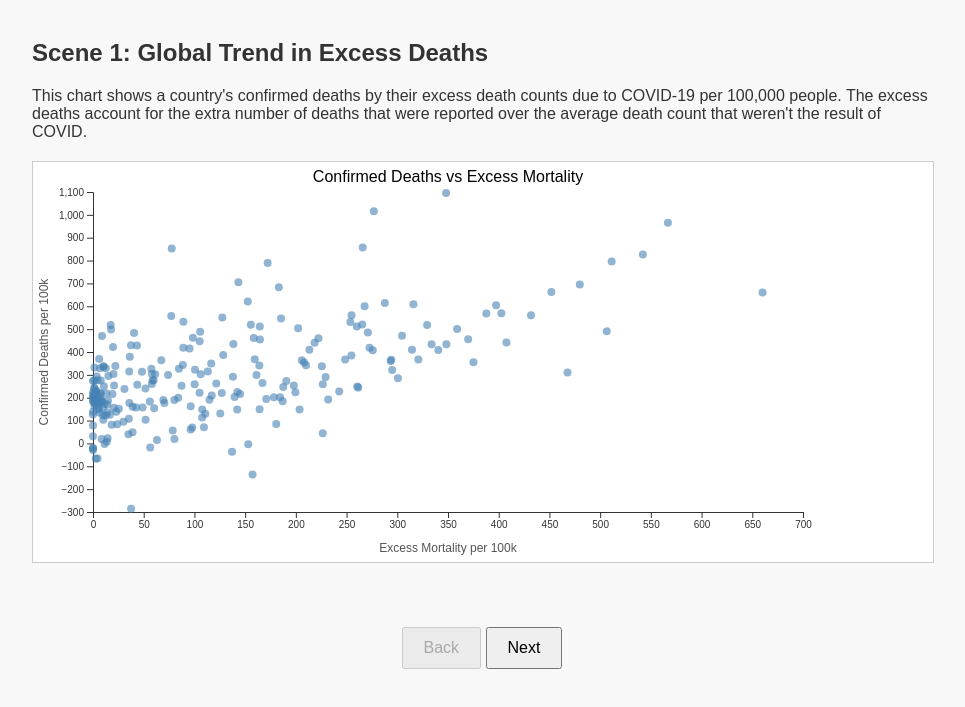
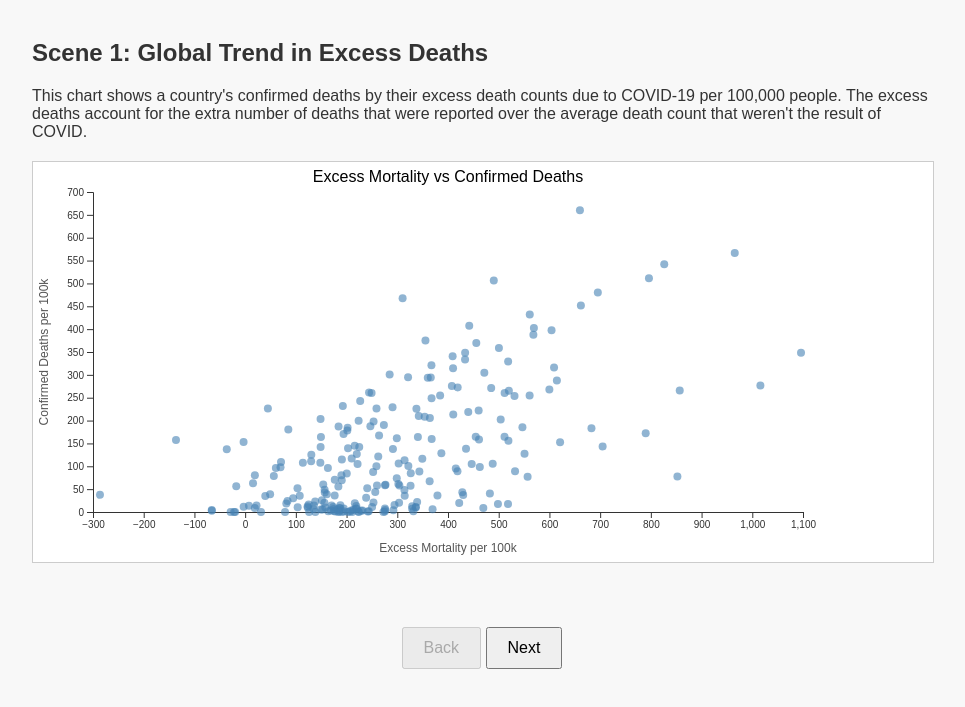
Before and after one commit to OnyxCosmium/onyxcosmium.github.io, a plain HTML site: page index.html in a window 1280 px wide. Shown: the part 119-826 px from the top of the page, without its empty margins (158-1123 px from the left). Drawn offline with nearby package versions, Linux system fonts and the light colour scheme.

Commit message:
Reverted Scene xy axis
Reverted change to switch the x and y axis to create a cleaner viewport.

```diff
--- a/index.html
+++ b/index.html
@@ -108,12 +108,12 @@
       const scatterData = data
         .filter(d => !isNaN(d.excess_mortality) && !isNaN(d.confirmed_deaths))
         .map(d => ({
-          x: +d.confirmed_deaths,
-          y: +d.excess_mortality,
+          x: +d.excess_mortality,
+          y: +d.confirmed_deaths,
           location: d.location,
           date: d.date
         }));
-      drawScatterPlot(scatterData, "chart1", "Confirmed Deaths vs Excess Mortality");
+      drawScatterPlot(scatterData, "chart1", "Excess Mortality vs Confirmed Deaths");
 
       // SCENE 2: US Spotlight
       const usData = data.filter(d => d.location === "United States");
```
